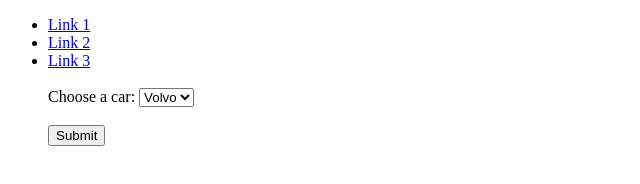
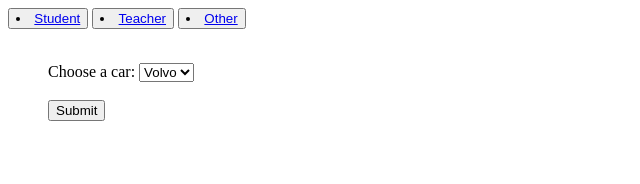
Before and after one commit to uc-pkj/Simple-HTML-Screen-With-Accessible-Tabs, a plain HTML site: page index.html in a window 1280 px wide. Shown: the whole page, without its empty margins (0-640 px from the left). Drawn offline with Linux system fonts and the light colour scheme.

Commit message:
update screen reader

```diff
--- a/index.html
+++ b/index.html
@@ -9,12 +9,19 @@
 </head>
 
 <body>
+    <div role="navigation" aria-label="College">
+        <button>
+            <li><a href="http://">Student</a></li>
+        </button>
+        <button>
+            <li><a href="http://">Teacher</a></li>
+        </button>
+        <button>
+            <li><a href="http://">Other</a></li>
+        </button>
         <ul>
-        <li><a href="http://">Link 1</a></li>
-        <li><a href="http://">Link 2</a></li>
-        <li><a href="http://">Link 3</a></li>
             <br>
-        <form action="/action_page.php">
+            <form>
                 <label for="cars">Choose a car:</label>
                 <select name="cars" id="cars">
                     <option value="volvo">Volvo</option>
@@ -26,6 +33,8 @@
                 <input type="submit" value="Submit">
             </form>
         </ul>
+
+    </div>
 </body>
 
 </html>
```
Lines whose indentation alone changed are shown as unchanged.
